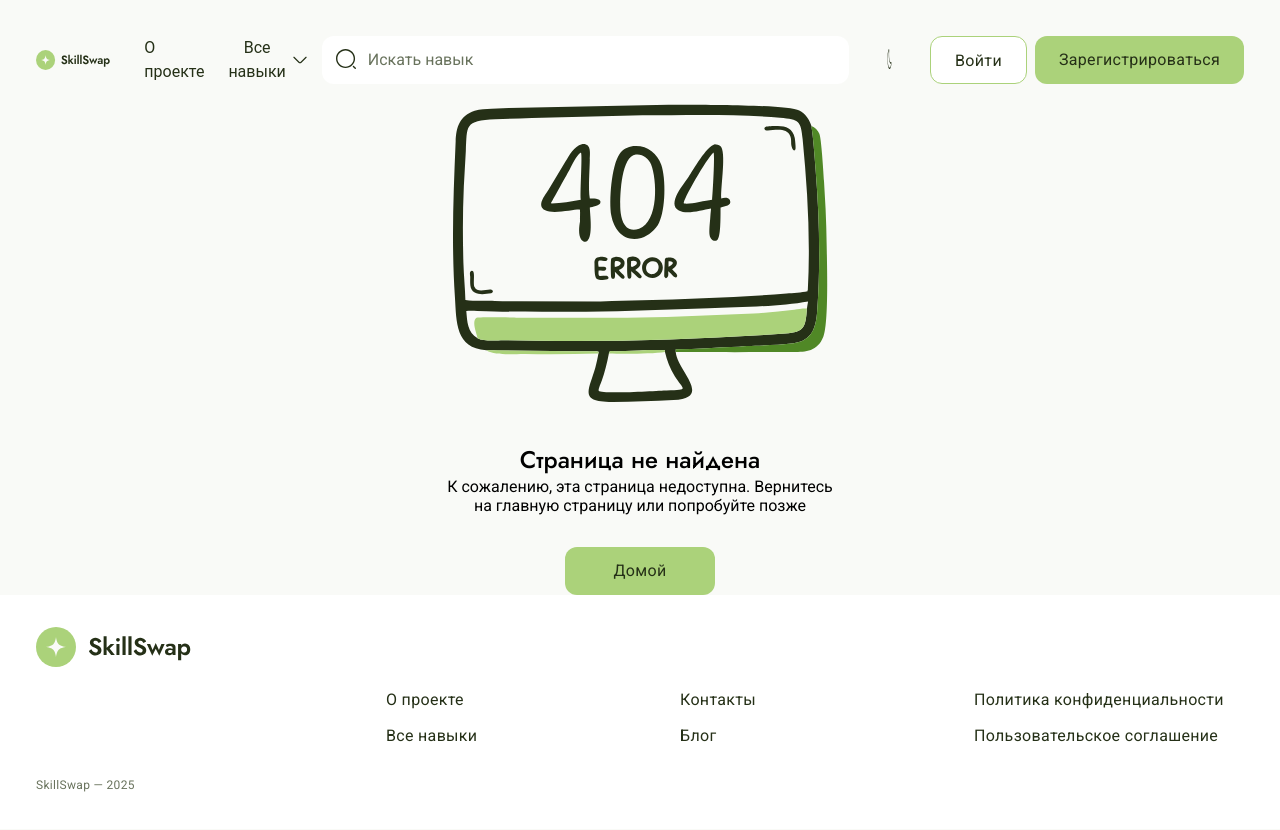
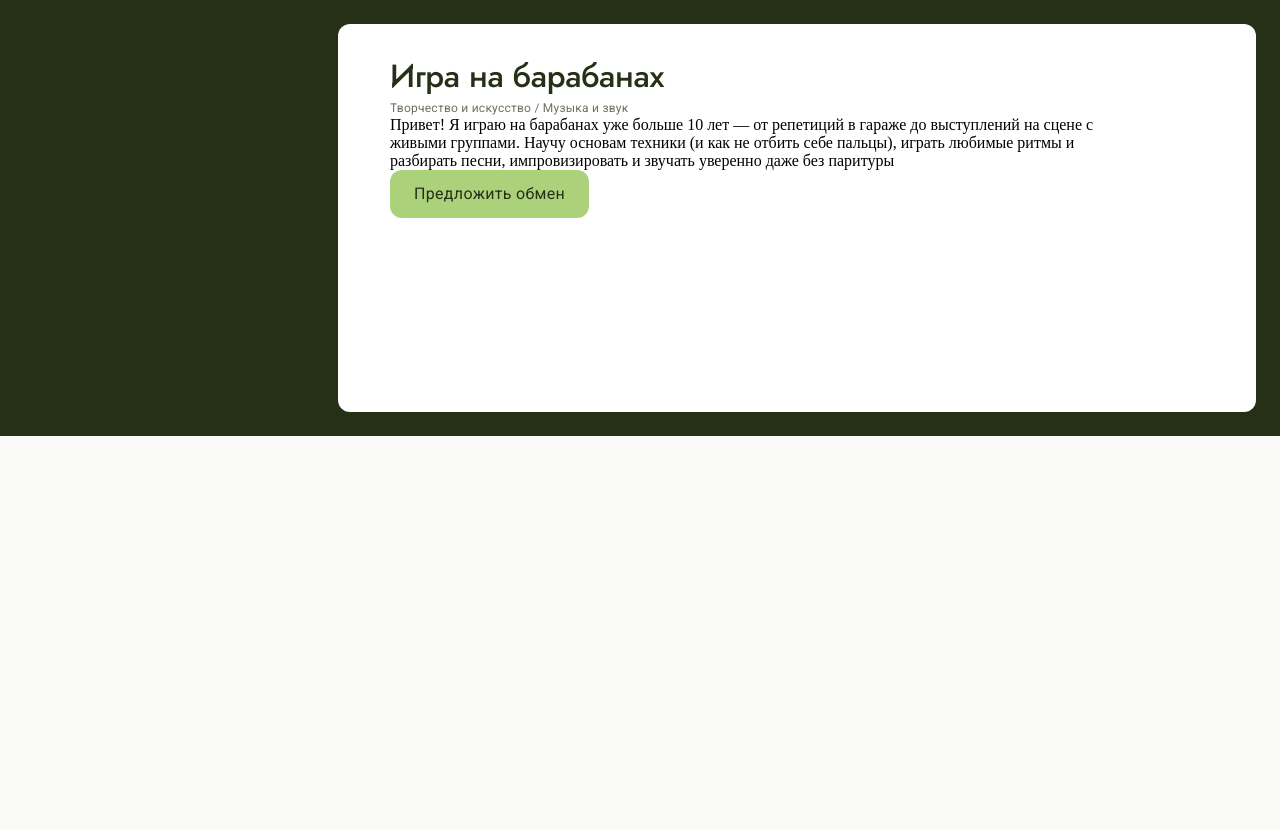
Before and after one commit to tanyanikitina176/SkillSwap, a React (Vite) app: page /card in a window 1280 px wide. Shown: the top 830 px of the page. After the commit the page ends 800 px from the top, so only its background shows below. Built offline with nearby package versions, Linux system fonts and the light colour scheme.

Commit message:
feat: добавила стили для заголовка и скила в card user big

```diff
--- a/src/app/App.tsx
+++ b/src/app/App.tsx
@@ -6,6 +6,7 @@ import { ConnetcError500 } from './../pages/page-500/page-500'
 import { RegistrationPage } from './../pages/RegistrationPage/RegistrationPage'
 import { ProfileMenu } from '@widgets/Profile/ProfileMenu'
 import {LoginPage} from "../pages/LoginPage/LoginPage.tsx";
+import {CardUserBig} from "@widgets/CardUserBig/card-user-big.tsx";
 
 // import { useEffect, useState } from 'react'
 // import { fetchUsersData } from '@api/User/User-api'
@@ -31,7 +32,7 @@ function App() {
 					<Route path='/500' element={<ConnetcError500 />} />
 					<Route path='/reg' element={<RegistrationPage />} />
 					<Route path='/login' element={<LoginPage />} />
-
+					<Route path='/card' element={<CardUserBig />} />
 				</Routes>
 
 		</>
--- /dev/null
+++ b/src/widgets/CardUserBig/card-user-big.module.css
@@ -0,0 +1,62 @@
+.gridContainer {
+    display: grid;
+    grid-template-columns: repeat(4, 1fr);
+    gap: 24px;
+    padding: 24px;
+    background-color: #253017;
+}
+.title {
+    font-size: 32px;
+    line-height: 40px;
+    font-family: var(--font-jost, sans-serif);
+    color: var(--text-primary, #253017);
+    font-weight: 500;
+    letter-spacing: -0.01em;
+}
+.skills {
+    padding-top: 4px;
+    font-size: 12px;
+    font-weight: 400;
+    color: var(--text-caption, #69735D);
+    line-height: 16px;
+    letter-spacing: 0.02em;
+    font-family: var(--font-roboto-regular, sans-serif);
+}
+
+.container {
+    display: flex;
+    grid-column: 2 / 5;
+    background: #FFFFFF;
+    padding: 32px 52px;
+    border-radius: 12px;
+    gap: 77px;
+}
+
+.containerPhoto {
+    display: grid;
+    grid-template-columns: 1fr auto;
+    align-items: start;
+    max-width: 440px;
+    height: 324px;
+}
+
+.bigImg {
+    width: 100%;
+    height: 100%;
+    object-fit: cover;
+    grid-row: span 3;
+    border-radius: 12px;
+}
+
+.smallImages {
+    display: grid;
+    grid-template-rows: repeat(3, 1fr);
+    gap: 24px;
+    height: 100%;
+}
+.smallImages img {
+    width: 80px;
+    height: 100%;
+    object-fit: cover;
+    border-radius: 8px;
+}
--- /dev/null
+++ b/src/widgets/CardUserBig/card-user-big.tsx
@@ -0,0 +1,27 @@
+import styles from "./card-user-big.module.css";
+import {Button} from "@shared/ui/button/button.tsx";
+import bigPhoto from '../../../public/db/skills-photo/skill-5-4.jpg'
+
+export const CardUserBig = () => {
+  return (
+    <div className={styles.gridContainer}>
+      <div className={styles.container}>
+        <div>
+          <h2 className={styles.title}>Игра на барабанах</h2>
+          <p className={styles.skills}>Творчество и искусство / Музыка и звук</p>
+          <p>
+            Привет! Я играю на барабанах уже больше 10 лет — от репетиций в
+            гараже до выступлений на сцене с живыми группами. Научу основам
+            техники (и как не отбить себе пальцы), играть любимые ритмы и
+            разбирать песни, импровизировать и звучать уверенно даже без
+            паритуры
+          </p>
+          <Button>Предложить обмен</Button>
+        </div>
+        <div className={styles.containerPhoto}>
+
+        </div>
+      </div>
+    </div>
+  );
+};
```
